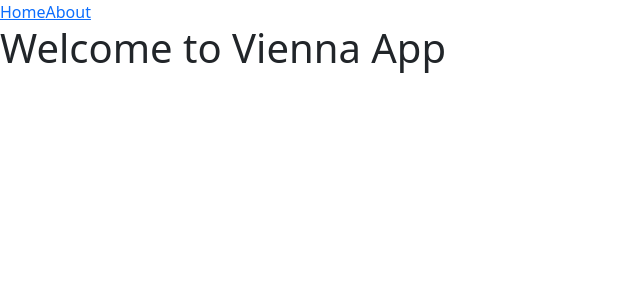
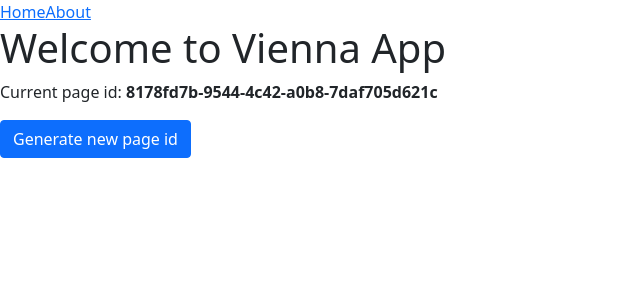
Before and after one commit to the-lee-jackson/vienna, a Vue app: page / in a window 1280 px wide. Shown: the top 300 px of the page, without its empty margins (0-640 px from the left). Built offline with nearby package versions, Linux system fonts and the light colour scheme.

Commit message:
#2 - feat: add uuid gen lib to the project and test it on the main page;

```diff
--- a/package.json
+++ b/package.json
@@ -10,6 +10,7 @@
   },
   "dependencies": {
     "pinia": "^2.0.11",
+    "uuid": "^8.3.2",
     "vue": "^3.2.31",
     "vue-router": "^4.0.12"
   },
--- a/src/views/HomeView.vue
+++ b/src/views/HomeView.vue
@@ -1,5 +1,19 @@
 <template>
   <main>
     <h1>Welcome to Vienna App</h1>
+    <p>Current page id: <strong>{{ pageLoadId }}</strong></p>
+    <button class="btn btn-primary" @click="generateNewId">Generate new page id</button>
   </main>
 </template>
+
+<script setup lang="ts">
+import { v4 as uuidv4 } from "uuid";
+import { ref } from 'vue'
+
+const  pageLoadId = ref(uuidv4())
+
+function generateNewId() {
+  pageLoadId.value = uuidv4()
+}
+
+</script>
```
Also changed, not shown: 1 other file (tests, documents, lock files or other folders).
